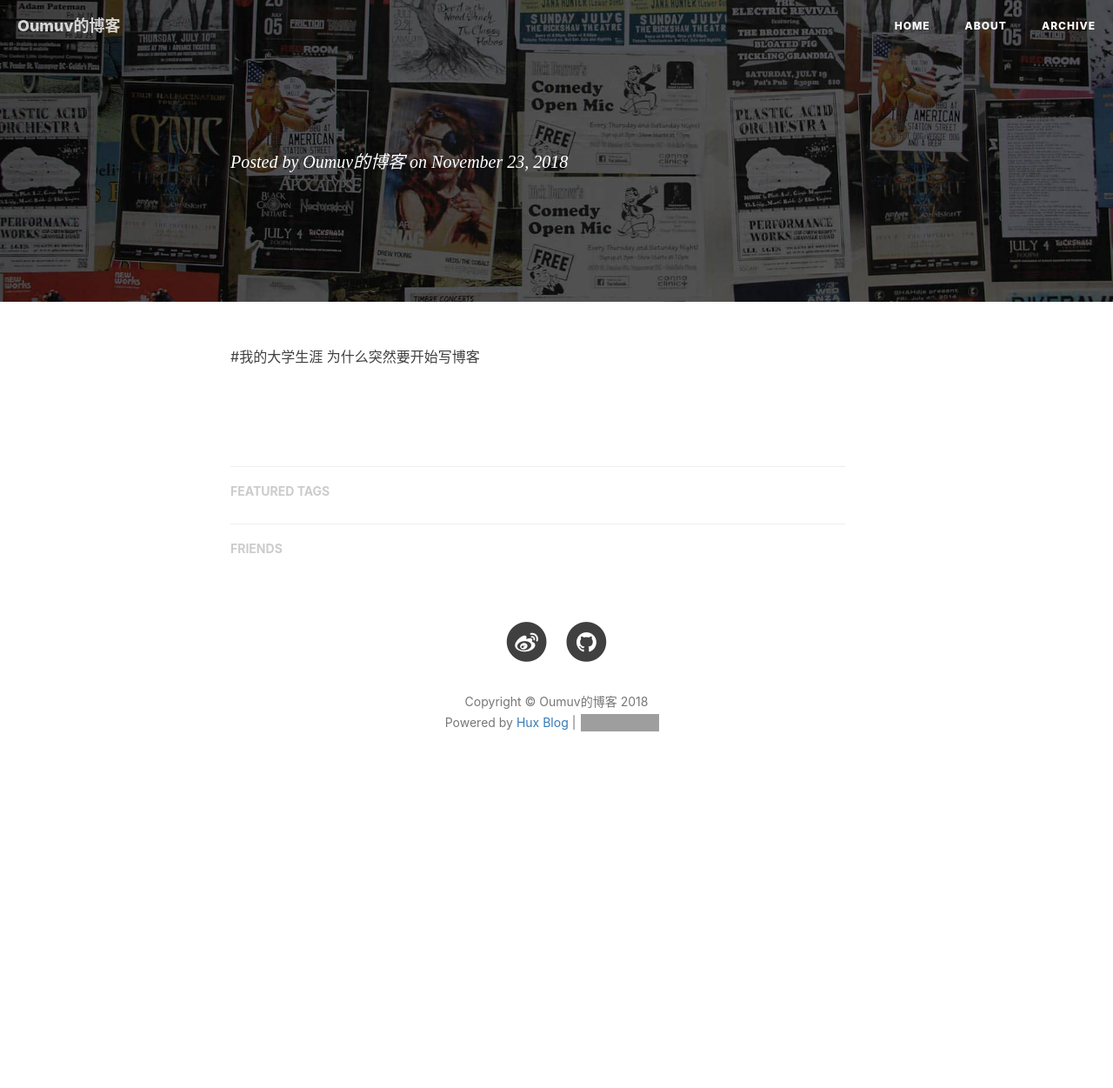
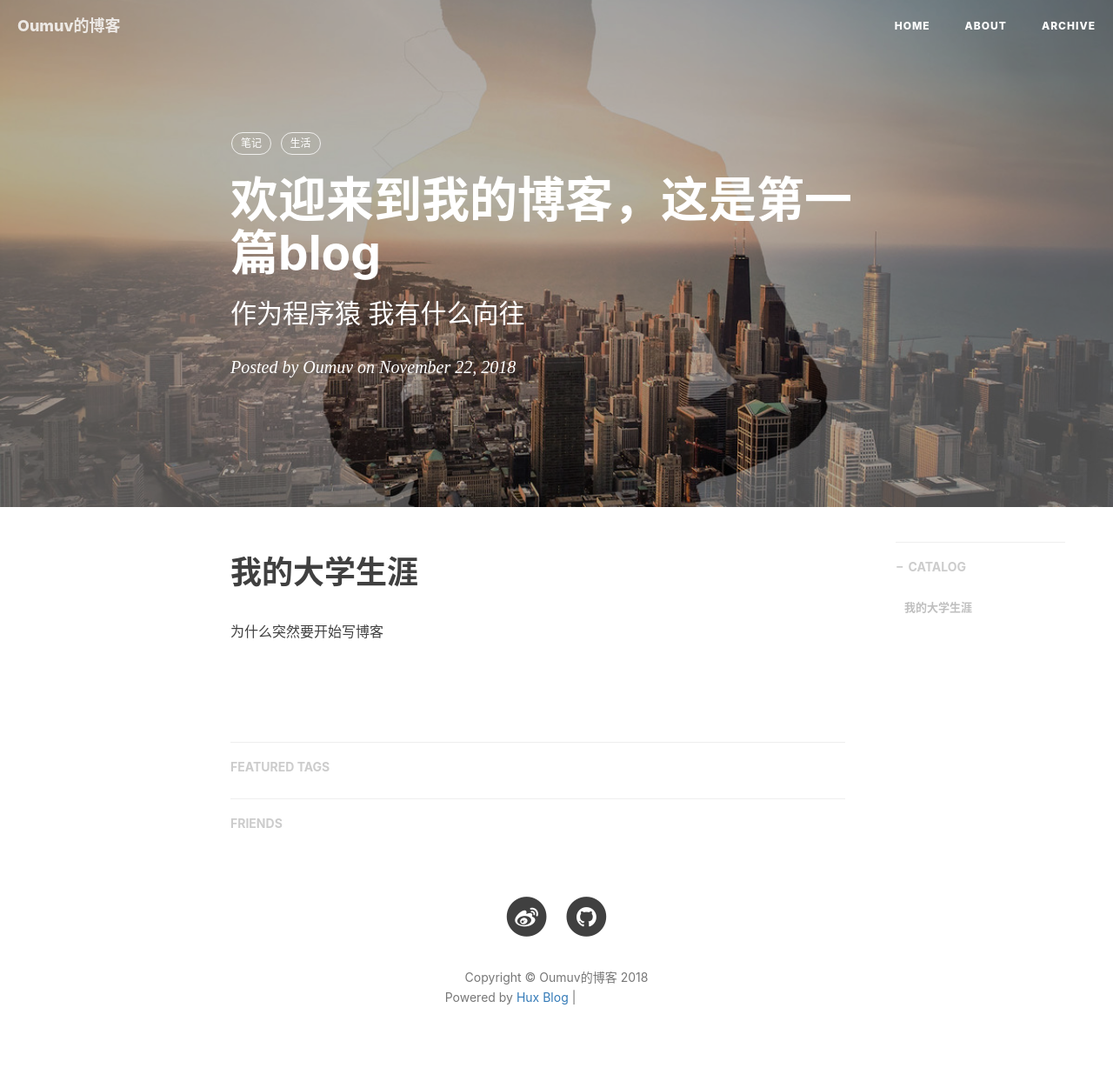
Before and after one commit to Oumuv/Oumuv.github.io, a Jekyll site: the page built from _posts/2018-11-22-第一篇.md, in a window 1280 px wide. Shown: the whole page at 87% size. Built offline with Jekyll 4.4.1, drawn with Linux system fonts in a browser that asks for light colours; nearby versions of some CDN libraries; our own code applies the rules of GitHub Pages for plain Markdown files; comment, search, counter and statistics services are not loaded; before the commit the page ends 935 px from its top, so only the background shows below that; grey boxes are pictures that could not be loaded.

Commit message:
20181122

```diff
--- a/_posts/2018-11-22-第一篇.md
+++ b/_posts/2018-11-22-第一篇.md
@@ -4,7 +4,7 @@
 subtitle: '作为程序猿  我有什么向往'
 author: "Oumuv"
 date:   2018-11-22 12:00:00
-header-img:   "\img\2018\11\22\b19d7d6af9ac76e4e3b7b5f15bb0e434.jpg"
+header-img:   "img/2018/11/22/b19d7d6af9ac76e4e3b7b5f15bb0e434.jpg"
 header-mask:  0.3
 catalog:      true
 tags:
@@ -12,5 +12,5 @@
   - 生活
 ---
 
-#我的大学生涯
+# 我的大学生涯
 为什么突然要开始写博客
```
